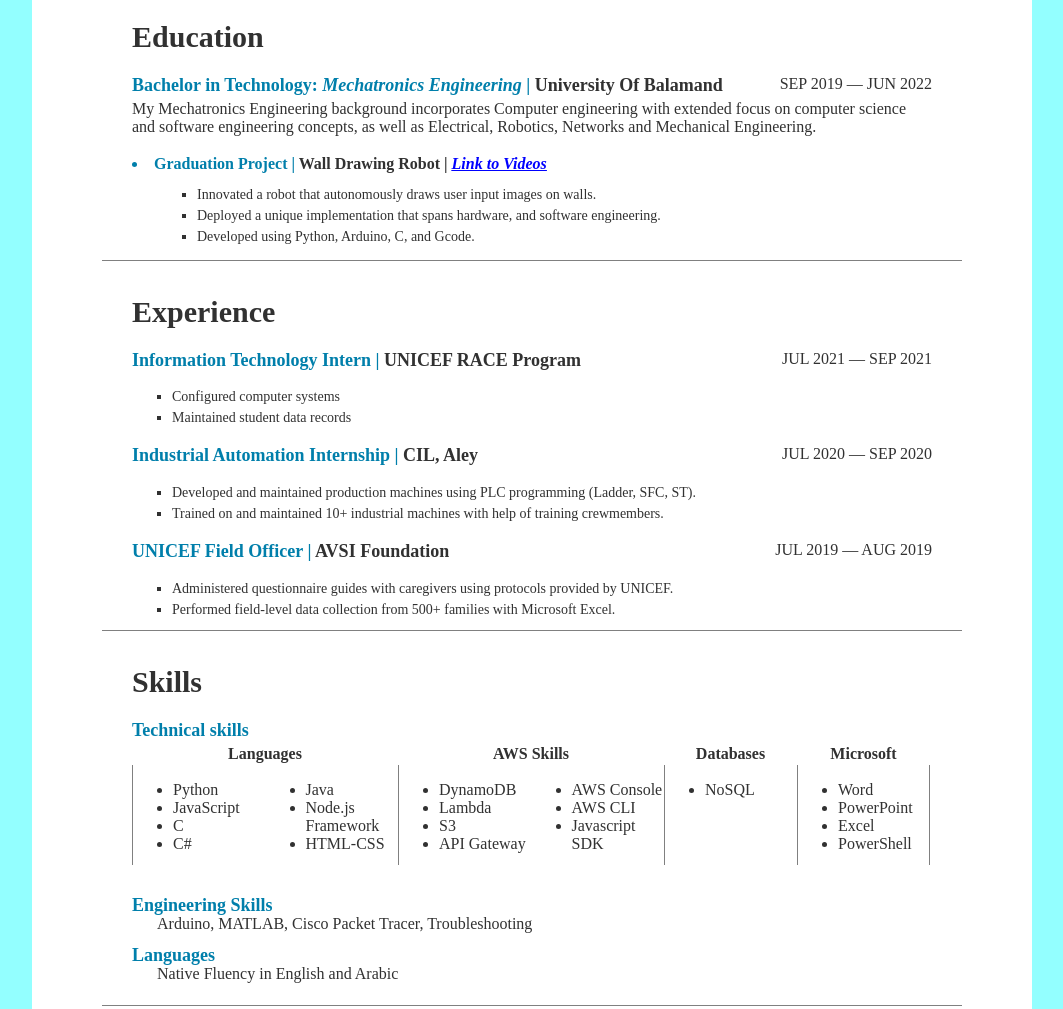
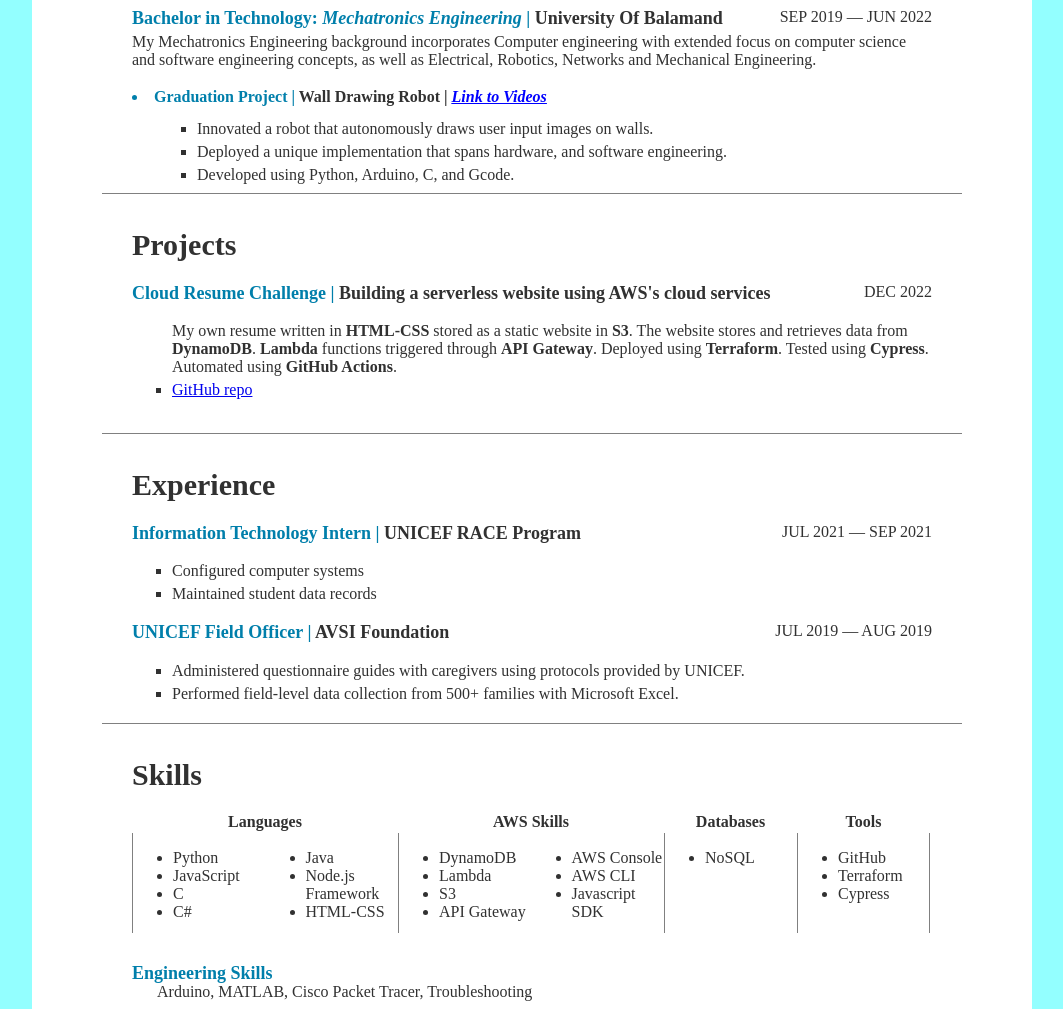
Before and after one commit to b-abh-007/Resume-testing-and-deployment, a plain HTML site: page Resume/resume.html in a window 1280 px wide. Shown: the part 343-1352 px from the top of the page, without its empty margins (108-1171 px from the left). Drawn offline with Linux system fonts and the light colour scheme; no server answers.

Commit message:
Add files via upload

```diff
--- a/Resume/resume.css
+++ b/Resume/resume.css
@@ -9,9 +9,9 @@
   }
 
   .paper{
-    display: grid;
-    grid-template-rows: 195px 75px 50px 225px 50px 320px 50px 325px 50px 150px 50px 180px 50px 60px;
-                    /*header intro hr education hr experience hr 1skills hr On-campus hr certifications hr visit-counter  */
+    display: grid;     /*Experience: 350px*/
+    grid-template-rows: 195px 75px 50px 225px 50px 190px 50px 240px 50px 300px 50px 150px 50px 180px 50px 60px;
+                      /*header intro hr education hr projects hr experience hr 1skills hr On-campus hr certifications hr visit-counter  */
     position: relative;
     width: 100%;
     max-width: 1000px;
@@ -60,7 +60,7 @@
   }
   .h3-div{
     display: grid;
-    grid-template-columns: 1fr 200px;
+    grid-template-columns: 1fr 160px;
   }
   .date{
     text-align: right;
@@ -105,9 +105,16 @@
     margin-right: 100px;
 
 }
+.section_projects{
+  display: grid;
+  grid-template-rows: 50px 30px 50px ;
+  margin-left: 100px;
+  margin-right: 100px;
+
+}
 .section_skills{ /*AWS CLI, SDKS, CONSOLE*/
     display: grid;
-    grid-template-rows:50px 25px 150px 25px 25px 25px 25px;
+    grid-template-rows:50px 150px 25px 25px 25px 25px;
     margin-left: 100px;
     margin-right: 100px;
 }
@@ -174,3 +181,6 @@
 font-size: 24px;
 font-weight: bold;
 }
+li{
+  font-size: 16px;
+}
--- a/Resume/resume.html
+++ b/Resume/resume.html
@@ -114,6 +114,46 @@
         </div>
       </div>
       <hr />
+      <div class="section_projects">
+        <div>
+          <h2>Projects</h2>
+        </div>
+        <div class="h3-div">
+          <div>
+            <h3>
+              Cloud Resume Challenge &verbar;
+              <span style="color: rgb(49, 49, 49)"
+                >Building a serverless website using AWS's cloud services</span
+              >
+            </h3>
+          </div>
+          <div class="date">DEC 2022</div>
+        </div>
+
+        <div>
+          <ul class="square2">
+            <!-- <li> -->
+            <p style="font-size: 16px">
+              My own resume written in <strong>HTML&dash;CSS</strong> stored as
+              a static website in <strong>S3</strong>. The website stores and
+              retrieves data from <strong>DynamoDB</strong>.
+              <strong>Lambda</strong> functions triggered through
+              <strong>API Gateway</strong>. Deployed using
+              <strong>Terraform</strong>. Tested using <strong>Cypress</strong>.
+              Automated using <strong>GitHub Actions</strong>.
+            </p>
+            <li>
+              <a
+                target="_blank"
+                href="https://github.com/b-abh-007/Resume-testing-and-deployment"
+                >GitHub repo</a
+              >
+            </li>
+            <!-- </li> -->
+          </ul>
+        </div>
+      </div>
+      <hr />
       <div class="section_experience">
         <div>
           <h2>Experience</h2>
@@ -137,7 +177,7 @@
               <p>Maintained student data records</p>
             </li>
           </ul>
-          <div class="h3-div">
+          <!-- <div class="h3-div">
             <div>
               <h3>
                 Industrial Automation Internship &verbar;
@@ -162,7 +202,7 @@
                 </p>
               </li>
             </ul>
-          </div>
+          </div> -->
           <div class="h3-div">
             <div>
               <h3>
@@ -193,7 +233,6 @@
       <hr />
       <div class="section_skills">
         <div><h2>Skills</h2></div>
-        <h3>Technical skills</h3>
         <div class="skills">
           <div class="skill_type">
             <h4>Languages</h4>
@@ -246,14 +285,13 @@
             </div>
           </div>
           <div class="skill_type">
-            <h4>Microsoft</h4>
+            <h4>Tools</h4>
             <div class="skills_list" style="border-right: 1px solid grey">
               <div>
                 <ul>
-                  <li>Word</li>
-                  <li>PowerPoint</li>
-                  <li>Excel</li>
-                  <li>PowerShell</li>
+                  <li>GitHub</li>
+                  <li>Terraform</li>
+                  <li>Cypress</li>
                 </ul>
               </div>
             </div>
```
